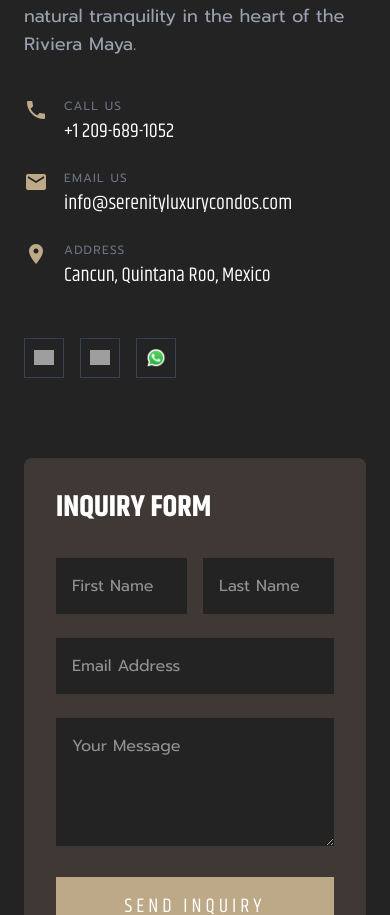
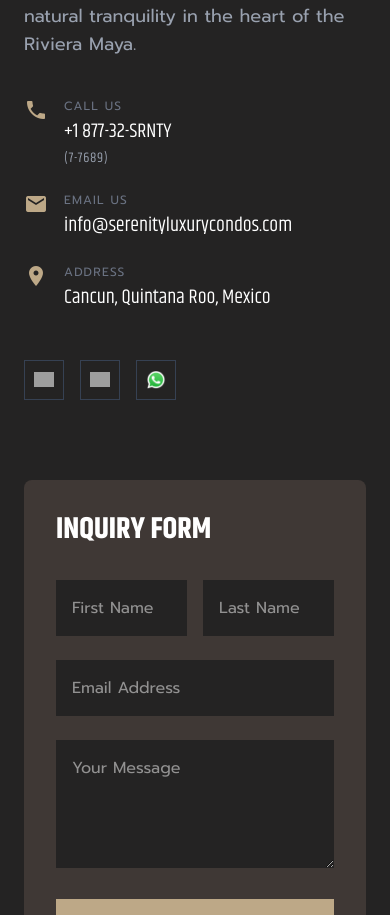
Before and after one commit to verix-ai/serenity-cancun-web, a Next.js app: page /amenities in a window 390 px wide. Shown: the part 10426-11341 px from the top of the page. Built offline with nearby package versions, Linux system fonts and the light colour scheme; grey boxes are pictures that could not be loaded.

Commit message:
Update phone number to +1 877-32-SRNTY (7-7689)

```diff
--- a/app/amenities/page.tsx
+++ b/app/amenities/page.tsx
@@ -231,7 +231,7 @@ export default function AmenitiesPage() {
                     </p>
                     <div className="flex flex-col sm:flex-row gap-4 justify-center">
                         <a
-                            href="#inquiry"
+                            href="#contact"
                             className="inline-block bg-primary text-white font-display tracking-widest uppercase text-sm px-10 py-4 hover:bg-primary/90 transition-colors"
                         >
                             {t.cta.book}
--- a/app/components/Footer.tsx
+++ b/app/components/Footer.tsx
@@ -35,7 +35,14 @@ export default function Footer() {
                                     <p className="text-xs uppercase tracking-widest text-gray-500 mb-1">
                                         {t.callUs}
                                     </p>
-                                    <p className="font-display text-xl">+1 209-689-1052</p>
+                                    <a href="tel:+18773277689" className="group/phone block">
+                                        <p className="font-display text-xl group-hover/phone:text-primary transition-colors duration-300">
+                                            +1 877-32-SRNTY
+                                        </p>
+                                        <p className="font-display text-sm text-gray-400 tracking-wider mt-0.5">
+                                            (7-7689)
+                                        </p>
+                                    </a>
                                 </div>
                             </div>
                             <div className="flex items-start space-x-4">
@@ -148,7 +155,7 @@ export default function Footer() {
             </div>
             <div className="fixed bottom-8 right-8 z-50 flex flex-col space-y-4">
                 <a
-                    href="https://wa.me/12096891052"
+                    href="https://wa.me/18773277689"
                     target="_blank"
                     className="block hover:scale-110 transition-transform"
                 >
--- a/app/constants/translations.ts
+++ b/app/constants/translations.ts
@@ -484,7 +484,7 @@ export const translations = {
                     category: "Contact & Visits",
                     faqs: [
                         { question: "How can I schedule a visit?", answer: "To schedule a private tour, contact our sales team through our website, phone, or email. Virtual tours are also available for international buyers." },
-                        { question: "Who can I contact for more information?", answer: "You can reach our team via Phone: +1 209-689-1052 or Email: info@serenityluxurycondos.com. We're happy to assist with any questions you may have!" },
+                        { question: "Who can I contact for more information?", answer: "You can reach our team via Phone: +1 877-32-SRNTY (7-7689) or Email: info@serenityluxurycondos.com. We're happy to assist with any questions you may have!" },
                     ],
                 },
             ],
@@ -982,7 +982,7 @@ export const translations = {
                     category: "Contacto y Visitas",
                     faqs: [
                         { question: "¿Cómo puedo programar una visita?", answer: "Para programar un recorrido privado, contacta a nuestro equipo de ventas a través de nuestro sitio web, teléfono o correo electrónico. Los recorridos virtuales también están disponibles para compradores internacionales." },
-                        { question: "¿A quién puedo contactar para más información?", answer: "Puedes contactar a nuestro equipo por Teléfono: +1 209-689-1052 o Email: info@serenityluxurycondos.com. ¡Estamos felices de ayudarte con cualquier pregunta que tengas!" },
+                        { question: "¿A quién puedo contactar para más información?", answer: "Puedes contactar a nuestro equipo por Teléfono: +1 877-32-SRNTY (7-7689) o Email: info@serenityluxurycondos.com. ¡Estamos felices de ayudarte con cualquier pregunta que tengas!" },
                     ],
                 },
             ],
@@ -1480,7 +1480,7 @@ export const translations = {
                     category: "Contact et Visites",
                     faqs: [
                         { question: "Comment puis-je programmer une visite ?", answer: "Pour programmer une visite privée, contactez notre équipe de vente via notre site web, par téléphone ou par e-mail. Des visites virtuelles sont également disponibles pour les acheteurs internationaux." },
-                        { question: "Qui puis-je contacter pour plus d'informations ?", answer: "Vous pouvez joindre notre équipe par Téléphone : +1 209-689-1052 ou Email : info@serenityluxurycondos.com. Nous serons ravis de vous aider avec toutes vos questions !" },
+                        { question: "Qui puis-je contacter pour plus d'informations ?", answer: "Vous pouvez joindre notre équipe par Téléphone : +1 877-32-SRNTY (7-7689) ou Email : info@serenityluxurycondos.com. Nous serons ravis de vous aider avec toutes vos questions !" },
                     ],
                 },
             ],
@@ -1978,7 +1978,7 @@ export const translations = {
                     category: "Contatto e Visite",
                     faqs: [
                         { question: "Come posso programmare una visita?", answer: "Per programmare una visita privata, contattate il nostro team di vendita tramite il nostro sito web, telefono o e-mail. Visite virtuali sono anche disponibili per gli acquirenti internazionali." },
-                        { question: "Chi posso contattare per maggiori informazioni?", answer: "Potete raggiungere il nostro team per Telefono: +1 209-689-1052 o Email: info@serenityluxurycondos.com. Saremo lieti di aiutarvi con qualsiasi domanda!" },
+                        { question: "Chi posso contattare per maggiori informazioni?", answer: "Potete raggiungere il nostro team per Telefono: +1 877-32-SRNTY (7-7689) o Email: info@serenityluxurycondos.com. Saremo lieti di aiutarvi con qualsiasi domanda!" },
                     ],
                 },
             ],
@@ -2476,7 +2476,7 @@ export const translations = {
                     category: "Kontakt und Besichtigungen",
                     faqs: [
                         { question: "Wie kann ich eine Tour vereinbaren?", answer: "Um eine private Tour zu vereinbaren, kontaktieren Sie unser Verkaufsteam über unsere Website, per Telefon oder E-Mail. Virtuelle Besichtigungen sind auch für internationale Käufer verfügbar." },
-                        { question: "Wen kann ich für weitere Informationen kontaktieren?", answer: "Sie können unser Team per Telefon erreichen: +1 209-689-1052 oder per E-Mail: info@serenityluxurycondos.com. Wir helfen Ihnen gerne bei allen Fragen!" },
+                        { question: "Wen kann ich für weitere Informationen kontaktieren?", answer: "Sie können unser Team per Telefon erreichen: +1 877-32-SRNTY (7-7689) oder per E-Mail: info@serenityluxurycondos.com. Wir helfen Ihnen gerne bei allen Fragen!" },
                     ],
                 },
             ],
--- a/app/information/faqs/page.tsx
+++ b/app/information/faqs/page.tsx
@@ -150,14 +150,15 @@ export default function FAQsPage() {
                     {/* Contact Details */}
                     <div className="flex flex-col sm:flex-row gap-8 justify-center mb-10">
                         <a
-                            href="tel:+12096891052"
+                            href="tel:+18773277689"
                             className="flex items-center gap-3 justify-center text-gray-300 hover:text-primary transition-colors"
                         >
                             <span className="material-icons text-primary text-2xl">
                                 phone
                             </span>
-                            <span className="font-body text-lg">
-                                +1 209-689-1052
+                            <span className="text-center">
+                                <span className="font-body text-lg block">+1 877-32-SRNTY</span>
+                                <span className="font-body text-sm text-gray-500 block">(7-7689)</span>
                             </span>
                         </a>
                         <a
--- a/app/information/privacy-policy/page.tsx
+++ b/app/information/privacy-policy/page.tsx
@@ -136,8 +136,8 @@ const policySections = [
             },
             {
                 label: "Phone",
-                value: "+1 209-689-1052",
-                href: "tel:+12096891052",
+                value: "+1 877-32-SRNTY (7-7689)",
+                href: "tel:+18773277689",
                 icon: "phone",
             },
             {
--- a/app/residences/page.tsx
+++ b/app/residences/page.tsx
@@ -389,7 +389,7 @@ export default function ResidencesPage() {
                     </p>
                     <div className="flex flex-col sm:flex-row gap-4 justify-center">
                         <a
-                            href="#inquiry"
+                            href="#contact"
                             className="inline-flex items-center gap-2 bg-primary text-white font-display tracking-widest uppercase text-sm px-10 py-4 hover:bg-primary/90 transition-colors"
                         >
                             <span className="material-icons text-lg">calendar_month</span>
```
